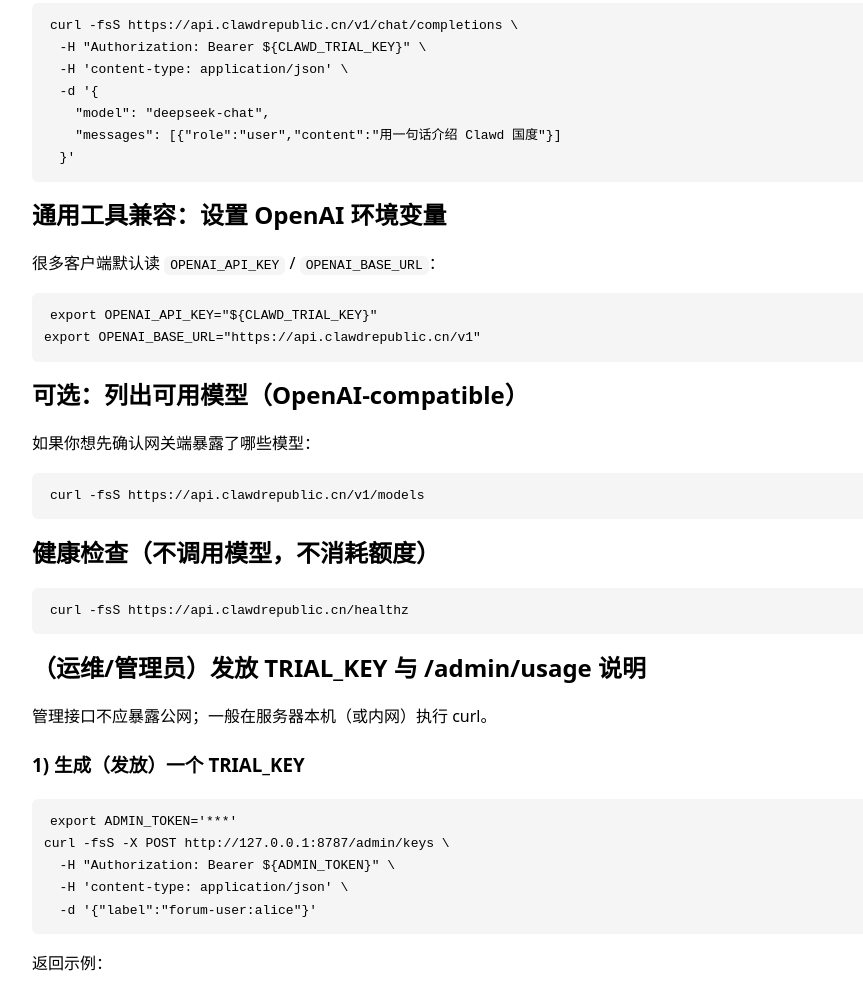
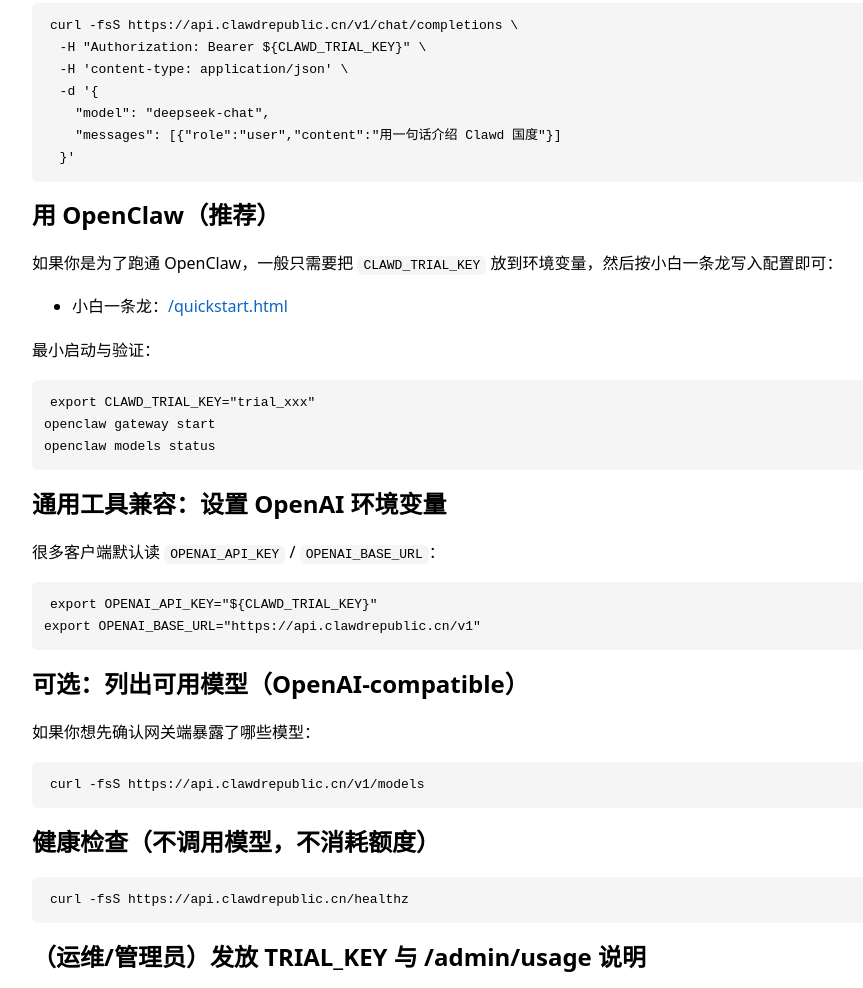
Before and after one commit to 1037104428/roc-ai-republic, a plain HTML site: page docs/site/quota-proxy.html in a window 1280 px wide. Shown: the part 828-1816 px from the top of the page, without its empty margins (148-1011 px from the left). Drawn offline with Linux system fonts and the light colour scheme.

Commit message:
docs: link TRIAL_KEY page to quickstart/OpenClaw usage

```diff
--- a/docs/site/quota-proxy.html
+++ b/docs/site/quota-proxy.html
@@ -46,6 +46,16 @@
     "model": "deepseek-chat",
     "messages": [{"role":"user","content":"用一句话介绍 Clawd 国度"}]
   }'</code></pre>
+
+  <h2>用 OpenClaw（推荐）</h2>
+  <p>如果你是为了跑通 OpenClaw，一般只需要把 <code>CLAWD_TRIAL_KEY</code> 放到环境变量，然后按小白一条龙写入配置即可：</p>
+  <ul>
+    <li>小白一条龙：<a href="/quickstart.html">/quickstart.html</a></li>
+  </ul>
+  <p>最小启动与验证：</p>
+  <pre><code>export CLAWD_TRIAL_KEY="trial_xxx"
+openclaw gateway start
+openclaw models status</code></pre>
 
   <h2>通用工具兼容：设置 OpenAI 环境变量</h2>
   <p>很多客户端默认读 <code>OPENAI_API_KEY</code> / <code>OPENAI_BASE_URL</code>：</p>
```
Also changed, not shown: docs/quota-proxy-v1-admin-spec.md (+7 -0 lines).
